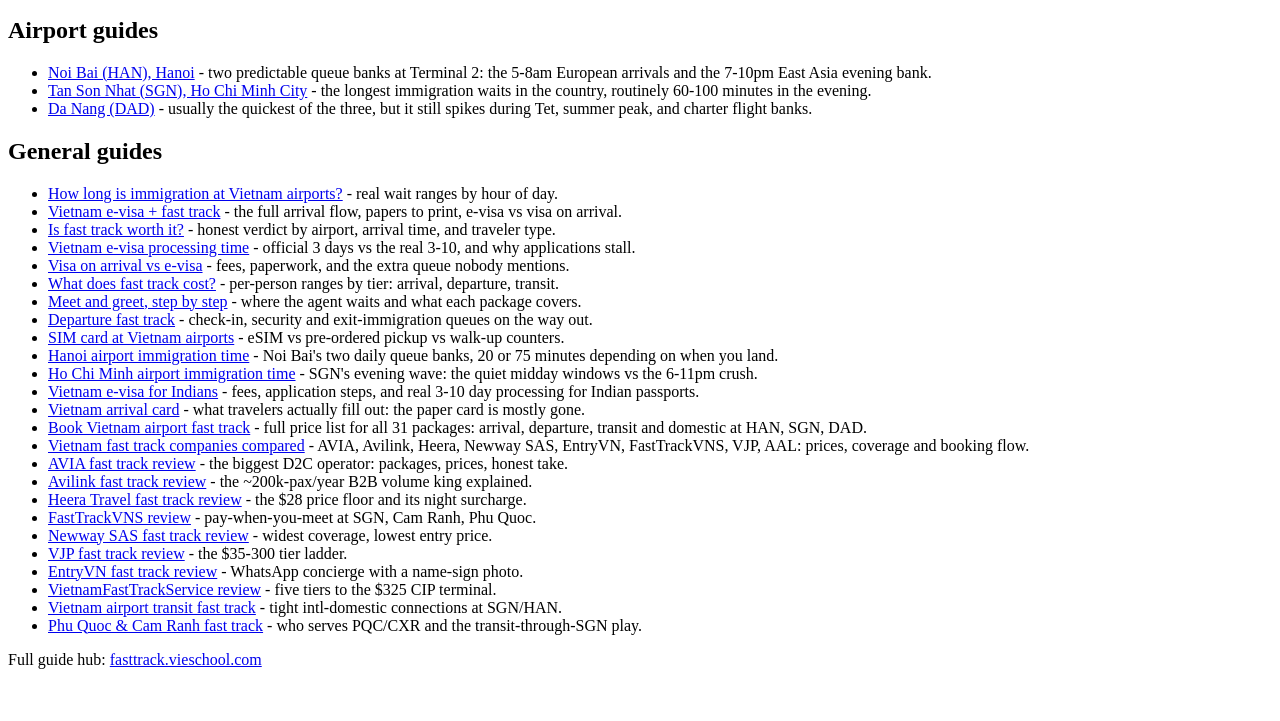
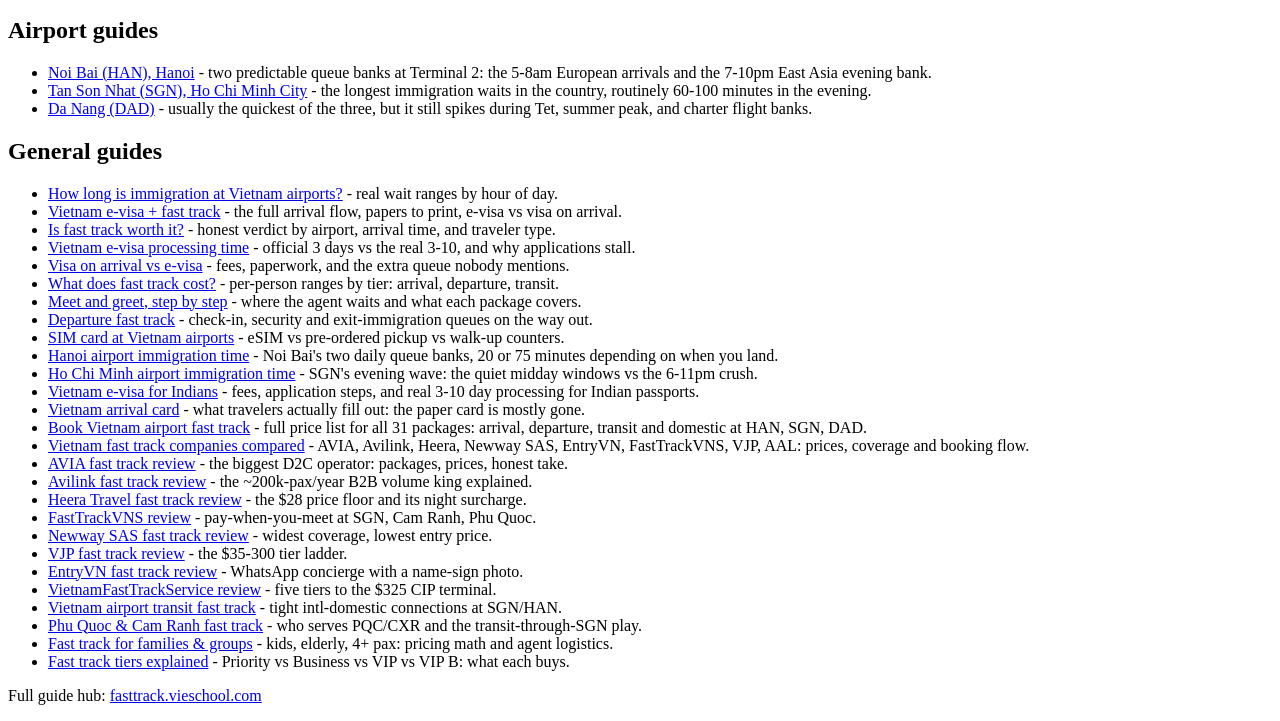
Before and after one commit to saintzzz/saintzzz.github.io, a plain HTML site: page index.html in a window 1280 px wide. Shown: the part 119-840 px from the top of the page. Before the commit the page ends 804 px from the top, so only its background shows below. Drawn offline with Linux system fonts and the light colour scheme.

Commit message:
Link family + tier pages

```diff
--- a/index.html
+++ b/index.html
@@ -56,6 +56,8 @@
   <li><a href="https://fasttrack.vieschool.com/vietnamfasttrackservice-review.html">VietnamFastTrackService review</a> - five tiers to the $325 CIP terminal.</li>
   <li><a href="https://fasttrack.vieschool.com/vietnam-airport-transit-fast-track.html">Vietnam airport transit fast track</a> - tight intl-domestic connections at SGN/HAN.</li>
   <li><a href="https://fasttrack.vieschool.com/phu-quoc-cam-ranh-fast-track.html">Phu Quoc &amp; Cam Ranh fast track</a> - who serves PQC/CXR and the transit-through-SGN play.</li>
+  <li><a href="https://fasttrack.vieschool.com/vietnam-fast-track-families-groups.html">Fast track for families &amp; groups</a> - kids, elderly, 4+ pax: pricing math and agent logistics.</li>
+  <li><a href="https://fasttrack.vieschool.com/vietnam-fast-track-tiers-explained.html">Fast track tiers explained</a> - Priority vs Business vs VIP vs VIP B: what each buys.</li>
 </ul>
 
 <p>Full guide hub: <a href="https://fasttrack.vieschool.com/">fasttrack.vieschool.com</a></p>
```
